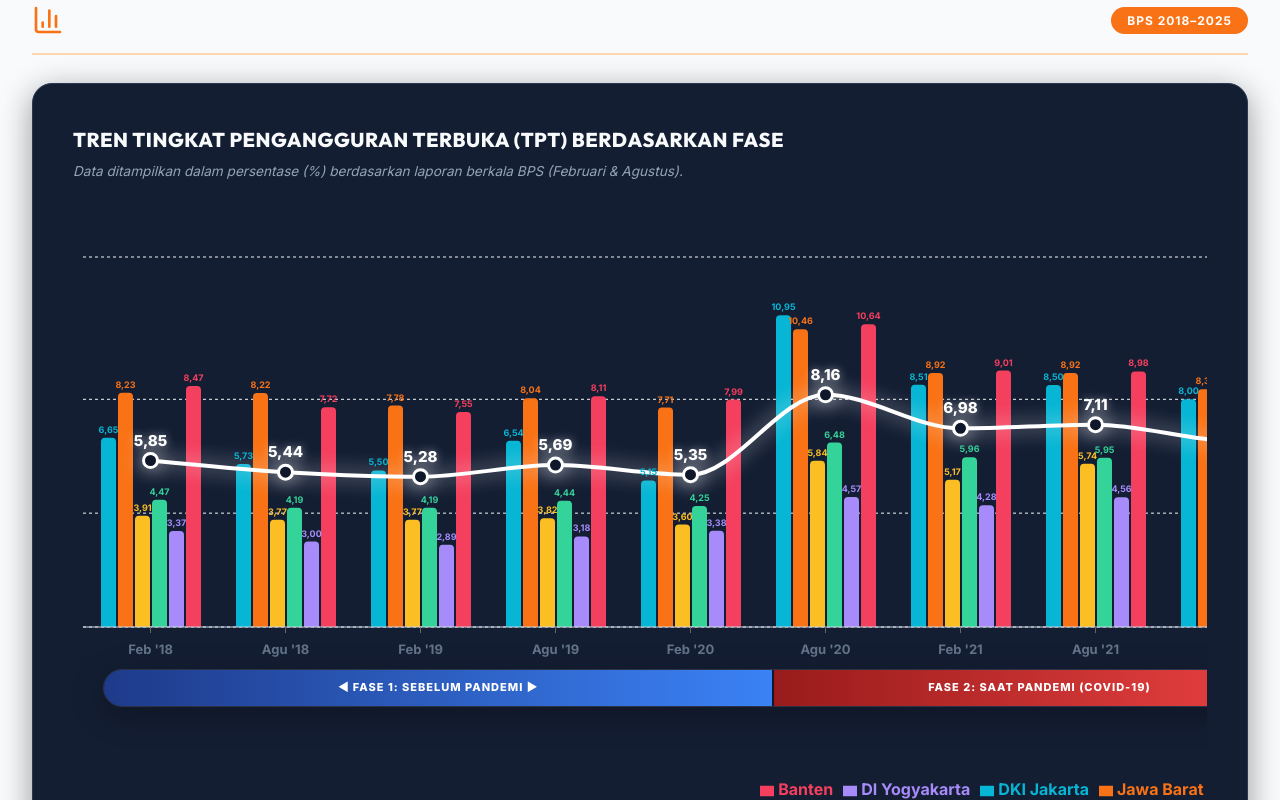
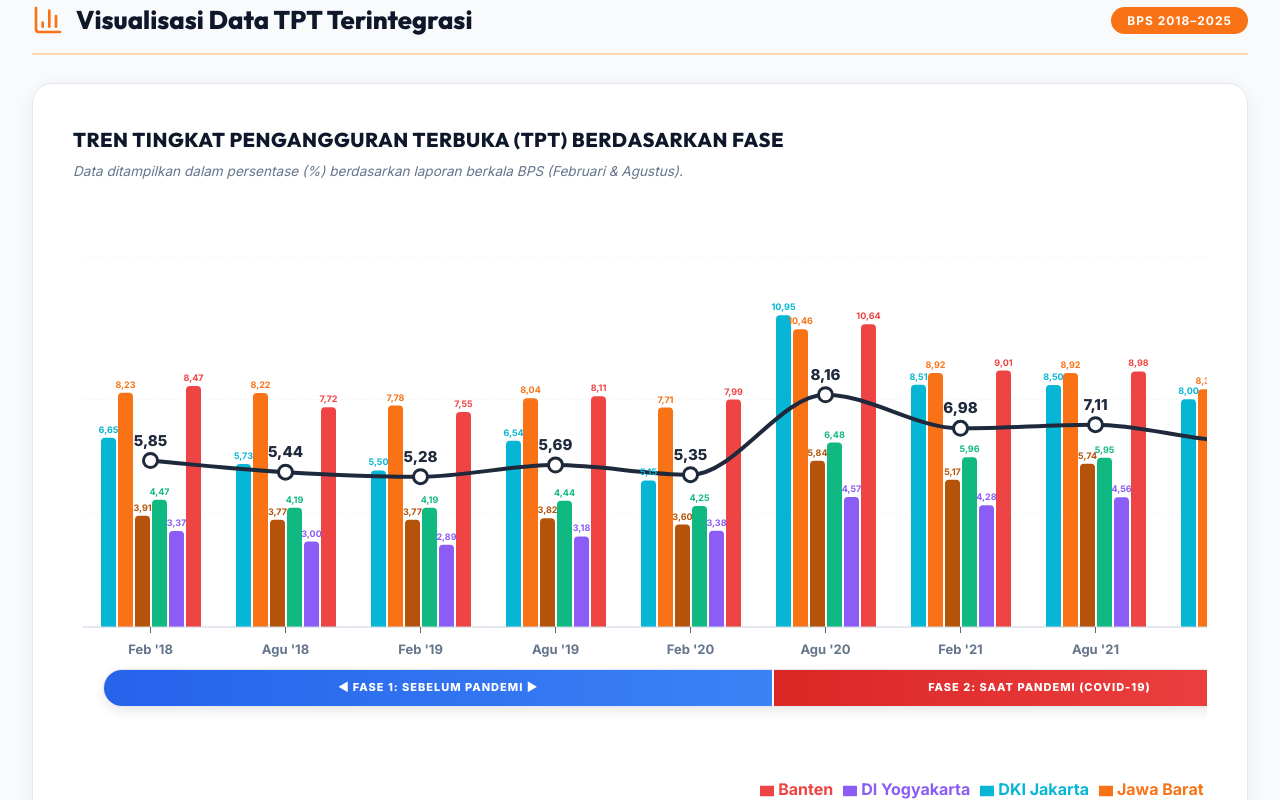
Before and after one commit to PDUUR/statistika-proposal_projek-k8, a React (Vite) app: page / in a window 1280 px wide. Shown: the part 1760-2560 px from the top of the page. Built offline with nearby package versions, Linux system fonts and the light colour scheme.

Commit message:
UI Restoration: Light Theme with clean typography and soft shadows

```diff
--- a/src/App.jsx
+++ b/src/App.jsx
@@ -51,13 +51,13 @@ const teamMembers = [
 ];
 
 const provinceColors = [
-  { name: 'DKI Jakarta', color: '#06B6D4' }, // Cyan
-  { name: 'Jawa Barat', color: '#F97316' },  // Orange
-  { name: 'Jawa Timur', color: '#FBBF24' },  // Amber/Yellow
-  { name: 'Jawa Tengah', color: '#34D399' }, // Emerald Light
-  { name: 'DI Yogyakarta', color: '#A78BFA' }, // Purple
-  { name: 'Banten', color: '#F43F5E' },      // Rose/Red
-  { name: 'Rata-rata', color: '#FFFFFF' },   // White with glow
+  { name: 'DKI Jakarta', color: '#06B6D4' },
+  { name: 'Jawa Barat', color: '#F97316' },
+  { name: 'Jawa Timur', color: '#B45309' },
+  { name: 'Jawa Tengah', color: '#10B981' },
+  { name: 'DI Yogyakarta', color: '#8B5CF6' },
+  { name: 'Banten', color: '#EF4444' },
+  { name: 'Rata-rata', color: '#1E293B' },   // Dark slate/indigo for contrast
 ];
 
 /* quick stat di hero */
@@ -72,13 +72,13 @@ const CustomTooltip = ({ active, payload, label }) => {
   if (!active || !payload?.length) return null;
   return (
     <div style={{
-      background: 'rgba(11, 17, 33, 0.75)', /* Dark glass background */
-      border: '1px solid rgba(255, 255, 255, 0.1)', /* Halus */
+      background: 'rgba(255, 255, 255, 0.8)', /* White glass background */
+      border: '1px solid var(--border-light)',
       borderRadius: '16px',
       padding: '16px 20px',
-      boxShadow: '0 8px 32px rgba(0, 0, 0, 0.4)', /* Bayangan elegan */
-      backdropFilter: 'blur(12px)',
-      WebkitBackdropFilter: 'blur(12px)',
+      boxShadow: '0 12px 40px rgba(15, 23, 42, 0.1)',
+      backdropFilter: 'blur(10px)',
+      WebkitBackdropFilter: 'blur(10px)',
       minWidth: 200,
     }}>
       <p style={{ color: '#F97316', fontWeight: 800, marginBottom: 8, fontFamily: 'Outfit,sans-serif', fontSize: 14 }}>
@@ -87,8 +87,8 @@ const CustomTooltip = ({ active, payload, label }) => {
       {payload.map((entry) => (
         <div key={entry.name} style={{ display: 'flex', alignItems: 'center', gap: 8, marginBottom: 4 }}>
           <span style={{ width: 10, height: 10, borderRadius: '50%', background: entry.color, flexShrink: 0 }} />
-          <span style={{ color: '#94A3B8', fontSize: 12, flex: 1 }}>{entry.name}</span>
-          <span style={{ color: '#F1F5F9', fontWeight: 700, fontSize: 13 }}>
+          <span style={{ color: 'var(--text-muted)', fontSize: 12, flex: 1 }}>{entry.name}</span>
+          <span style={{ color: 'var(--text-main)', fontWeight: 700, fontSize: 13 }}>
             {Number(entry.value).toFixed(2).replace('.', ',')}%
           </span>
         </div>
@@ -462,10 +462,10 @@ const App = () => {
 
           <div className="card" style={{ padding: '2.5rem', overflow: 'hidden' }}>
             <div style={{ marginBottom: '1.5rem' }}>
-              <h3 style={{ fontFamily: 'Outfit,sans-serif', fontSize: '1.25rem', fontWeight: 800, color: '#F8FAFC', marginBottom: '.35rem', textTransform: 'uppercase', letterSpacing: '0.5px' }}>
+              <h3 style={{ fontFamily: 'Outfit,sans-serif', fontSize: '1.25rem', fontWeight: 800, color: 'var(--text-main)', marginBottom: '.35rem', textTransform: 'uppercase', letterSpacing: '0.5px' }}>
                 Tren Tingkat Pengangguran Terbuka (TPT) Berdasarkan Fase
               </h3>
-              <p style={{ fontSize: '.85rem', color: '#94A3B8', fontStyle: 'italic' }}>
+              <p style={{ fontSize: '.85rem', color: 'var(--text-muted)', fontStyle: 'italic' }}>
                 Data ditampilkan dalam persentase (%) berdasarkan laporan berkala BPS (Februari &amp; Agustus).
               </p>
             </div>
@@ -488,9 +488,8 @@ const App = () => {
                     ))}
 
                     <Line type="monotone" dataKey="Rata-rata" stroke={provinceColors[6].color} strokeWidth={4}
-                      style={{ filter: 'drop-shadow(0 0 10px rgba(255, 255, 255, 0.8))' }}
-                      dot={{ r: 7, fill: '#0F172A', strokeWidth: 3, stroke: provinceColors[6].color }}>
-                      <LabelList dataKey="Rata-rata" position="top" offset={15} style={{ fontSize: 15, fill: provinceColors[6].color, fontWeight: 800, filter: 'drop-shadow(0 0 4px rgba(255,255,255,0.5))' }} formatter={(val) => val.toFixed(2).replace('.', ',')} />
+                      dot={{ r: 7, fill: '#fff', strokeWidth: 3, stroke: provinceColors[6].color }}>
+                      <LabelList dataKey="Rata-rata" position="top" offset={15} style={{ fontSize: 15, fill: provinceColors[6].color, fontWeight: 800 }} formatter={(val) => val.toFixed(2).replace('.', ',')} />
                     </Line>
                   </ComposedChart>
                 </ResponsiveContainer>
@@ -501,16 +500,16 @@ const App = () => {
                   width: 'calc(100% - 60px)', height: 38,
                   display: 'flex', fontWeight: 800, fontSize: 11, color: '#fff',
                   borderRadius: 99, overflow: 'hidden',
-                  boxShadow: '0 8px 32px rgba(0,0,0,0.3)',
-                  border: '1px solid rgba(255,255,255,0.1)'
+                  boxShadow: '0 4px 12px rgba(15, 23, 42, 0.1)',
+                  border: '1px solid var(--border-light)'
                 }}>
-                  <div style={{ flex: `0 0 ${(5 / 16) * 100}%`, background: 'linear-gradient(90deg, #1E3A8A, #3B82F6)', display: 'flex', alignItems: 'center', justifyContent: 'center', gap: 6, letterSpacing: 1 }}>
+                  <div style={{ flex: `0 0 ${(5 / 16) * 100}%`, background: 'linear-gradient(90deg, #2563EB, #3B82F6)', display: 'flex', alignItems: 'center', justifyContent: 'center', gap: 6, letterSpacing: 1 }}>
                     ◀ FASE 1: SEBELUM PANDEMI ▶
                   </div>
-                  <div style={{ flex: `0 0 ${(4 / 16) * 100}%`, background: 'linear-gradient(90deg, #991B1B, #EF4444)', display: 'flex', alignItems: 'center', justifyContent: 'center', gap: 6, letterSpacing: 1, borderLeft: '2px solid rgba(15,23,42,1)', borderRight: '2px solid rgba(15,23,42,1)' }}>
+                  <div style={{ flex: `0 0 ${(4 / 16) * 100}%`, background: 'linear-gradient(90deg, #DC2626, #EF4444)', display: 'flex', alignItems: 'center', justifyContent: 'center', gap: 6, letterSpacing: 1, borderLeft: '2px solid #fff', borderRight: '2px solid #fff' }}>
                     FASE 2: SAAT PANDEMI (COVID-19)
                   </div>
-                  <div style={{ flex: `0 0 ${(7 / 16) * 100}%`, background: 'linear-gradient(90deg, #065F46, #10B981)', display: 'flex', alignItems: 'center', justifyContent: 'center', gap: 6, letterSpacing: 1 }}>
+                  <div style={{ flex: `0 0 ${(7 / 16) * 100}%`, background: 'linear-gradient(90deg, #059669, #10B981)', display: 'flex', alignItems: 'center', justifyContent: 'center', gap: 6, letterSpacing: 1 }}>
                     FASE 3: SETELAH PANDEMI (PEMULIHAN) ▶
                   </div>
                 </div>
--- a/src/index.css
+++ b/src/index.css
@@ -14,23 +14,18 @@
   --brand-orange: #F97316;
   --brand-orange-d: #EA6B0A;
   --brand-amber: #FBBF24;
-  --bg-base: #0B1121;
-  /* Background utama sangat gelap, bernuansa biru elegan */
-  --bg-card: #141E33;
-  /* Warna kartu sedikit lebih terang dari background */
+  --bg-base: #F8FAFC;
+  --bg-card: #FFFFFF;
   --bg-dark: #0F172A;
   --bg-dark-card: #1E293B;
-  --text-main: #F8FAFC;
-  /* Putih off-white agar tidak menyilaukan mata */
-  --text-muted: #94A3B8;
-  /* Abu-abu terang untuk teks paragraf/deskripsi */
-  --text-faint: #64748B;
-  --border-light: #2A3855;
-  /* Garis pembatas (border) yang gelap dan halus */
+  --text-main: #0F172A;
+  --text-muted: #64748B;
+  --text-faint: #94A3B8;
+  --border-light: #E2E8F0;
   --radius-card: 20px;
   --radius-chip: 999px;
-  --shadow-card: 0 8px 32px 0 rgba(0, 0, 0, 0.4);
-  --shadow-hover: 0 12px 40px -10px rgba(249, 115, 22, 0.25);
+  --shadow-card: 0 4px 20px rgba(15, 23, 42, 0.06);
+  --shadow-hover: 0 10px 30px rgba(15, 23, 42, 0.12);
   --transition: .25s cubic-bezier(.4, 0, .2, 1);
 }
 
```
